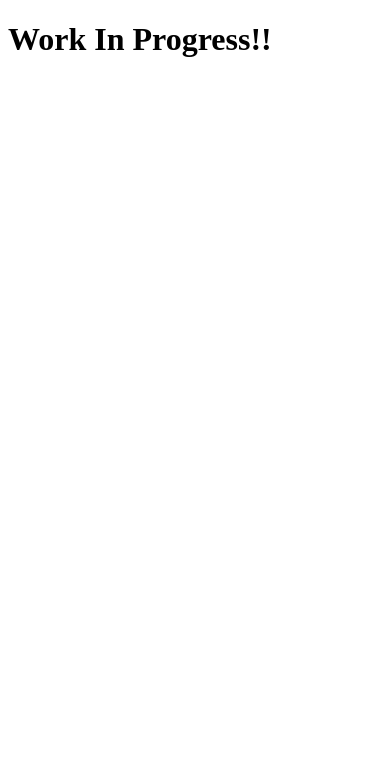
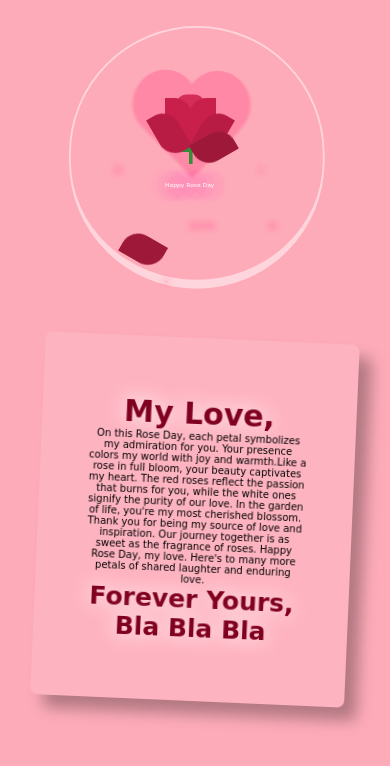
Before and after one commit to Eyu-Gen/Valentine-Day-Special, a plain HTML site: page rose.html in a window 390 px wide. Drawn offline with Linux system fonts and the light colour scheme.

Commit message:
Rose Completed

```diff
--- a/rose.html
+++ b/rose.html
@@ -4,9 +4,69 @@
     <meta charset="UTF-8">
     <meta name="viewport" content="width=device-width, initial-scale=1.0">
     <link rel="icon" type="image/jpg" href="./images/yugin.jpg">
+    <link rel="stylesheet" href="roseStyle.css">
     <title>Eyu Gen</title>
 </head>
 <body>
-    <h1>Work In Progress!!</h1>
+    <div class="heroSection">
+        <div class="rose">
+            <div class="container">
+                <div class="glass"></div>
+                <div class="glow"></div>
+                <div class="rose-leaves">
+                    <div></div>
+                    <div></div>
+                </div>
+                <div class="rose-petals">
+                    <div></div>
+                    <div></div>
+                    <div></div>
+                    <div></div>
+                    <div></div>
+                    <div></div>
+                    <div></div>
+                </div>
+                <div class="content">
+                    <p>Happy Rose Day</p>
+                </div>
+                <div class="sparkles">
+                    <div></div>
+                    <div></div>
+                    <div></div>
+                    <div></div>
+                    <div></div>
+                    <div></div>
+                    <div></div>
+                    <div></div>
+                    <div></div>
+                    <div></div>
+                </div>
+            </div>
+        </div>
+        <div class="letterSection">
+            <div class="letter"></div>
+            <p>
+                <span class="dear">My Love,</span>
+                <br />
+                On this Rose Day, each petal symbolizes my admiration for you.
+                Your presence colors my world with joy and warmth.Like a rose in full
+                bloom, your beauty captivates my heart. The red roses reflect the
+                passion that burns for you, while the white ones signify the purity of
+                our love. In the garden of life, you're my most cherished blossom.
+                Thank you for being my source of love and inspiration. Our journey
+                together is as sweet as the fragrance of roses. Happy Rose Day, my
+                love. Here's to many more petals of shared laughter and enduring love.
+                <br />
+                <span class="ullu">
+                    Forever Yours,
+                    <br />
+                    Bla Bla Bla
+                </span>
+                </p>
+                <div class="address">
+                    <img src="./images/yugin.jpg" class="mail_stamp"/>
+                </div>
+            </div>
+    </div>
 </body>
 </html>
--- /dev/null
+++ b/roseStyle.css
@@ -0,0 +1,588 @@
+html, body {
+    background: rgb(254, 171, 185);
+    display: flex;
+    justify-content: center;
+    align-items: center;
+}
+
+.heroSection{
+    display: flex;
+    flex-direction: column;
+    padding: 30px;
+}
+
+.container{
+    text-align: center;
+    width: 100px;
+    height: 300px;
+    left: 0;
+    right: 0;
+    top: 0;
+    bottom: 0;
+    margin: auto;
+    -moz-transform: scale(0.6);
+    -ms-transform: scale(0.6);
+    -webkit-transform: scale(0.6);
+    transform: scale(0.6);
+}
+
+.container div{
+    position:absolute;
+}
+
+.container .glass{
+    height: 420px;
+    width: 420px;
+    border: 3px solid rgba(255,255,255,0.5);
+    border-radius: 300px;
+    left: -160px;
+    top: -120px;
+    border-bottom: 15px solid rgba(255,255,255,0.5);
+}
+
+.container .glow{
+    position: absolute;
+    width: 100px;
+    height: 100px;
+    transform: rotate(45deg);
+    transform-origin: center;
+    left: -4px;
+    opacity: 0.2;
+    top: -2px;
+    box-shadow: 5px  5px  5px 5px #ff005d;
+    transition: all 0.5s ease;
+    animation: glowing 2.5s ease-in-out infinite;
+    background-color: #ff005d;
+}
+
+.container .glow::before{
+    content: '';
+    position: absolute;
+    width: 100px;
+    height: 100px;
+    top: -60px;
+    left: -1px;
+    border-radius: 50%;
+    background-color: #ff005d;
+    box-shadow: 5px  5px  5px 5px #ff005d;
+    transition: all 0.5s ease;
+    animation: glowing 2.5s ease-in-out infinite;
+    background-color: #ff005d;
+}
+
+.container .glow::after{
+    content: '';
+    position: absolute;
+    width: 100px;
+    height: 100px;
+    top: 0px;
+    left: -64px;
+    border-radius: 50%;
+    background-color: #ff005d;
+    box-shadow: 5px  5px  5px 5px #ff005d;
+    transition: all 0.5s ease;
+    animation: glowing 2.5s ease-in-out infinite;
+}
+
+.container .rose-petals > div {
+    background: #d52d58;
+    width: 45px;
+    height: 80px;
+    position: absolute;
+    -moz-transition: all 0.5s ease-out;
+    -o-transition: all 0.5s ease-out;
+    -webkit-transition: all 0.5s ease-out;
+    transition: all 0.5s ease-out;
+}
+
+.container .rose-petals > div:nth-child(1) {
+    border-radius: 15px;
+    left: 20px;
+    top: -6px;
+    background: #d52d58;
+}
+
+.container .rose-petals > div:nth-child(2), .container .rose-petals > div:nth-child(4), .container .rose-petals > div:nth-child(6) {
+    border-radius: 0px 30px 0px 30px;
+    background: #b81b43;
+    left: 0;
+    transform-origin: bottom right;
+}
+
+.container .rose-petals > div:nth-child(3), .container .rose-petals > div:nth-child(5), .container .rose-petals > div:nth-child(7) {
+    border-radius: 30px 0px 30px 0px;
+    left: 40px;
+    transform-origin: bottom left;
+}
+
+.container .rose-petals > div:nth-child(2) {
+    -moz-animation: openRose2 3s ease-in-out;
+    -webkit-animation: openRose2 3s ease-in-out;
+    animation: openRose2 3s ease-in-out;
+    -moz-animation-fill-mode: forwards;
+    -webkit-animation-fill-mode: forwards;
+    animation-fill-mode: forwards;
+    z-index: 5;
+    background: #9e183a;
+    top: 10px;
+    height: 70px;
+    -moz-animation-delay: 2s;
+    -webkit-animation-delay: 2s;
+    animation-delay: 2s;
+}
+
+.container .rose-petals > div:nth-child(3) {
+    -moz-animation: openRose3 3s ease-in-out;
+    -webkit-animation: openRose3 3s ease-in-out;
+    animation: openRose3 3s ease-in-out;
+    -moz-animation-fill-mode: forwards;
+    -webkit-animation-fill-mode: forwards;
+    animation-fill-mode: forwards;
+    z-index: 4;
+    background: #9e183a;
+    top: 10px;
+    height: 70px;
+    -moz-animation-delay: 2s;
+    -webkit-animation-delay: 2s;
+    animation-delay: 2s;
+}
+
+.container .rose-petals > div:nth-child(4) {
+    -moz-animation: openRose4 3s ease-in-out;
+    -webkit-animation: openRose4 3s ease-in-out;
+    animation: openRose4 3s ease-in-out;
+    -moz-animation-fill-mode: forwards;
+    -webkit-animation-fill-mode: forwards;
+    animation-fill-mode: forwards;
+    z-index: 3;
+    background: #b81b43;
+    top: 5px;
+    height: 75px;
+    -moz-animation-delay: 2s;
+    -webkit-animation-delay: 2s;
+    animation-delay: 2s;
+}
+
+.container .rose-petals > div:nth-child(5) {
+    -moz-animation: openRose5 3s ease-in-out;
+    -webkit-animation: openRose5 3s ease-in-out;
+    animation: openRose5 3s ease-in-out;
+    -moz-animation-fill-mode: forwards;
+    -webkit-animation-fill-mode: forwards;
+    animation-fill-mode: forwards;
+    z-index: 2;
+    background: #b81b43;
+    top: 5px;
+    height: 75px;
+    -moz-animation-delay: 2s;
+    -webkit-animation-delay: 2s;
+    animation-delay: 2s;
+}
+
+.container .rose-petals > div:nth-child(6) {
+    -moz-animation: openRose6 3s ease-in-out;
+    -webkit-animation: openRose6 3s ease-in-out;
+    animation: openRose6 3s ease-in-out;
+    -moz-animation-fill-mode: forwards;
+    -webkit-animation-fill-mode: forwards;
+    animation-fill-mode: forwards;
+    z-index: 1;
+    background: #c9204b;
+    top: "";
+    height: "";
+    -moz-animation-delay: 2s;
+    -webkit-animation-delay: 2s;
+    animation-delay: 2s;
+}
+
+.container .rose-petals > div:nth-child(7) {
+    -moz-animation: openRose7 3s ease-in-out;
+    -webkit-animation: openRose7 3s ease-in-out;
+    animation: openRose7 3s ease-in-out;
+    -moz-animation-fill-mode: forwards;
+    -webkit-animation-fill-mode: forwards;
+    animation-fill-mode: forwards;
+    z-index: 0;
+    background: #c9204b;
+    top: "";
+    height: "";
+    -moz-animation-delay: 2s;
+    -webkit-animation-delay: 2s;
+    animation-delay: 2s;
+}
+
+.container .rose-leaves > div:nth-last-child(1) {
+    width: 55px;
+    height: 30px;
+    background: #338f37;
+    position: absolute;
+    top: 60px;
+    left: 15px;
+    -moz-border-radius: 100px;
+    -webkit-border-radius: 100px;
+    border-radius: 100px;
+}
+
+.container .rose-leaves > div:nth-child(1) {
+    width: 6px;
+    height: 30px;
+    border: none;
+    top: 80px;
+    background:#338f37;
+    left: 40px;
+}
+
+.container .content{
+    top:130px;
+    color:#fff;
+    font-size: 35px;
+    animation: glow 1s ease-in-out infinite alternate;
+}
+
+.container .sparkles {
+    bottom: -40px;
+}
+
+.container .sparkles > div {
+    width: 4px;
+    height: 4px;
+    border-radius: 100px;
+    background: #ff96c0;
+    box-shadow: 0px 0px 12px 2px #ff4e85;
+    bottom: 0;
+    opacity: 0;
+    -moz-animation: sparkle 4s ease-in-out infinite;
+    -webkit-animation: sparkle 4s ease-in-out infinite;
+    animation: sparkle 4s ease-in-out infinite;
+}
+
+.container .sparkles > div:nth-child(1) {
+    left: 60px;
+    -moz-animation-delay: 3s;
+    -webkit-animation-delay: 3s;
+    animation-delay: 3s;
+}
+
+.container .sparkles > div:nth-child(2) {
+    left: 158px;
+    -moz-animation-delay: 2s;
+    -webkit-animation-delay: 2s;
+    animation-delay: 2s;
+}
+
+.container .sparkles > div:nth-child(3) {
+    left: -22px;
+    -moz-animation-delay: 1s;
+    -webkit-animation-delay: 1s;
+    animation-delay: 1s;
+}
+
+.container .sparkles > div:nth-child(4) {
+    left: 10px;
+    -moz-animation-delay: 1s;
+    -webkit-animation-delay: 1s;
+    animation-delay: 1s;
+}
+
+.container .sparkles > div:nth-child(5) {
+    left: 177px;
+    -moz-animation-delay: 3s;
+    -webkit-animation-delay: 3s;
+    animation-delay: 3s;
+}
+
+.container .sparkles > div:nth-child(6) {
+    left: -82px;
+    -moz-animation-delay: 2s;
+    -webkit-animation-delay: 2s;
+    animation-delay: 2s;
+}
+
+.container .sparkles > div:nth-child(7) {
+    left: 45px;
+    -moz-animation-delay: 3s;
+    -webkit-animation-delay: 3s;
+    animation-delay: 3s;
+}
+
+.container .sparkles > div:nth-child(8) {
+    left: 74px;
+    -moz-animation-delay: 3s;
+    -webkit-animation-delay: 3s;
+    animation-delay: 3s;
+}
+
+.container .sparkles > div:nth-child(9) {
+    left: -79px;
+    -moz-animation-delay: 2s;
+    -webkit-animation-delay: 2s;
+    animation-delay: 2s;
+}
+
+
+@-moz-keyframes sparkle {
+    50% {
+      opacity: 1;
+    }
+    100% {
+      bottom: 250px;
+    }
+}
+
+@-ms-keyframes sparkle {
+    50% {
+      opacity: 1;
+    }
+    100% {
+      bottom: 250px;
+    }
+}
+
+@keyframes sparkle {
+    50% {
+      opacity: 1;
+    }
+    100% {
+      bottom: 250px;
+    }
+}
+
+
+@-moz-keyframes openRose2 {
+    50% {
+      -moz-transform: rotate(-90deg);
+      -ms-transform: rotate(-90deg);
+      -webkit-transform: rotate(-90deg);
+      transform: rotate(-90deg);
+      top: 80px;
+      left: 100px;
+    }
+    100% {
+      -moz-transform: rotate(-60deg);
+      -ms-transform: rotate(-60deg);
+      -webkit-transform: rotate(-60deg);
+      transform: rotate(-60deg);
+      top: 180px;
+      left: -40px;
+    }
+}
+
+@-ms-keyframes openRose2 {
+    50% {
+      -moz-transform: rotate(-90deg);
+      -ms-transform: rotate(-90deg);
+      -webkit-transform: rotate(-90deg);
+      transform: rotate(-90deg);
+      top: 80px;
+      left: 100px;
+    }
+    100% {
+      -moz-transform: rotate(-60deg);
+      -ms-transform: rotate(-60deg);
+      -webkit-transform: rotate(-60deg);
+      transform: rotate(-60deg);
+      top: 180px;
+      left: -40px;
+    }
+}
+
+@keyframes openRose2 {
+    50% {
+      -moz-transform: rotate(-90deg);
+      -ms-transform: rotate(-90deg);
+      -webkit-transform: rotate(-90deg);
+      transform: rotate(-90deg);
+      top: 180px;
+      left: -40px;
+    }
+    100% {
+      -moz-transform: rotate(-60deg);
+      -ms-transform: rotate(-60deg);
+      -webkit-transform: rotate(-60deg);
+      transform: rotate(-60deg);
+      top: 180px;
+      left: -40px;
+    }
+}
+
+@-moz-keyframes openRose3 {
+    100% {
+      -moz-transform: rotate(60deg);
+      -ms-transform: rotate(60deg);
+      -webkit-transform: rotate(60deg);
+      transform: rotate(60deg);
+    }
+}
+
+@-ms-keyframes openRose3 {
+    100% {
+      -moz-transform: rotate(60deg);
+      -ms-transform: rotate(60deg);
+      -webkit-transform: rotate(60deg);
+      transform: rotate(60deg);
+    }
+}
+
+@keyframes openRose3 {
+    100% {
+      -moz-transform: rotate(60deg);
+      -ms-transform: rotate(60deg);
+      -webkit-transform: rotate(60deg);
+      transform: rotate(60deg);
+    }
+}
+
+@-moz-keyframes openRose4 {
+    100% {
+      -moz-transform: rotate(-30deg);
+      -ms-transform: rotate(-30deg);
+      -webkit-transform: rotate(-30deg);
+      transform: rotate(-30deg);
+    }
+}
+
+@-ms-keyframes openRose4 {
+    100% {
+      -moz-transform: rotate(-30deg);
+      -ms-transform: rotate(-30deg);
+      -webkit-transform: rotate(-30deg);
+      transform: rotate(-30deg);
+    }
+}
+
+@keyframes openRose4 {
+    100% {
+      -moz-transform: rotate(-30deg);
+      -ms-transform: rotate(-30deg);
+      -webkit-transform: rotate(-30deg);
+      transform: rotate(-30deg);
+    }
+
+}
+
+@-moz-keyframes openRose5 {
+    100% {
+      -moz-transform: rotate(30deg);
+      -ms-transform: rotate(30deg);
+      -webkit-transform: rotate(30deg);
+      transform: rotate(30deg);
+    }
+}
+
+@-ms-keyframes openRose5 {
+    100% {
+      -moz-transform: rotate(30deg);
+      -ms-transform: rotate(30deg);
+      -webkit-transform: rotate(30deg);
+      transform: rotate(30deg);
+    }
+}
+
+@keyframes openRose5 {
+    100% {
+      -moz-transform: rotate(30deg);
+      -ms-transform: rotate(30deg);
+      -webkit-transform: rotate(30deg);
+      transform: rotate(30deg);
+    }
+}
+
+@-moz-keyframes glowing {
+    50% {
+      box-shadow: 60px 60px 10px 20px #ff005d;
+    }
+}
+
+@-ms-keyframes glowing {
+    50% {
+      box-shadow: 60px 60px 10px 20px #ff005d;
+    }
+}
+
+@keyframes glowing {
+    50% {
+      box-shadow:  10px 10px 10px 20px #ff005d;
+    }
+}
+
+@keyframes glow {
+    from {
+      text-shadow: 0 0 10px #fff, 0 0 20px #fff, 0 0 30px #e60073, 0 0 40px #e60073, 0 0 50px #e60073, 0 0 60px #e60073, 0 0 70px #e60073;
+    }
+
+    to {
+      text-shadow: 0 0 20px #fff, 0 0 30px #ff4da6, 0 0 40px #ff4da6, 0 0 50px #ff4da6, 0 0 60px #ff4da6, 0 0 70px #ff4da6, 0 0 80px #ff4da6;
+    }
+}
+
+h1 {
+    text-align: center;
+    color: black;
+    margin-bottom: 5px;
+}
+
+.mail_stamp {
+    width: 100px;
+    float: right;
+    border-radius: 50%;
+}
+
+.letterSection {
+    width: fit-content;
+    height: fit-content;
+    background: rgba(255, 255, 255, 0.101);
+    margin: 0 auto;
+    border-radius: 2%;
+    display: flex;
+    justify-content: space-between;
+    padding: 3em;
+    box-shadow: 0.8em 0.8em 15px rgba(0, 0, 0, 0.3);
+    -ms-transform: rotate(2.5deg);
+    -webkit-transform: rotate(2.5deg);
+    transform: rotate(2.5deg);
+    -moz-transition: all 0.5s ease;
+    -webkit-transition: all 0.5s ease;
+    -o-transition: all 0.5s ease;
+    transition: all 0.5s ease;
+  }
+
+.letterSection:hover,
+.letterSection:active,
+.letterSection:focus {
+  -ms-transform: rotate(0deg);
+  -webkit-transform: rotate(0deg);
+  transform: rotate(0deg);
+  -moz-transition: all 0.5s ease;
+  -webkit-transition: all 0.5s ease;
+  -o-transition: all 0.5s ease;
+  transition: all 0.5s ease;
+}
+
+p {
+    font-size: 22px;
+    font-family: cursive;
+    font-weight: 540;
+}
+
+p span {
+    font-size: 30px;
+    font-weight: 600;
+    text-shadow: 0 0 20px rgb(255, 255, 255);
+    color: #800020;
+}
+
+.ullu {
+    font-size: 25px;
+    text-shadow: 0 0 20px rgb(255, 255, 255);
+}
+
+@media(max-width:600px){
+    p{
+        text-align: center;
+        font-size: 10px;
+    }
+
+    .mail_stamp{
+        display: none;
+    }
+}
```
Also changed, not shown: images/roseDesktop.png (added), images/roseMobile.jpg (added).
